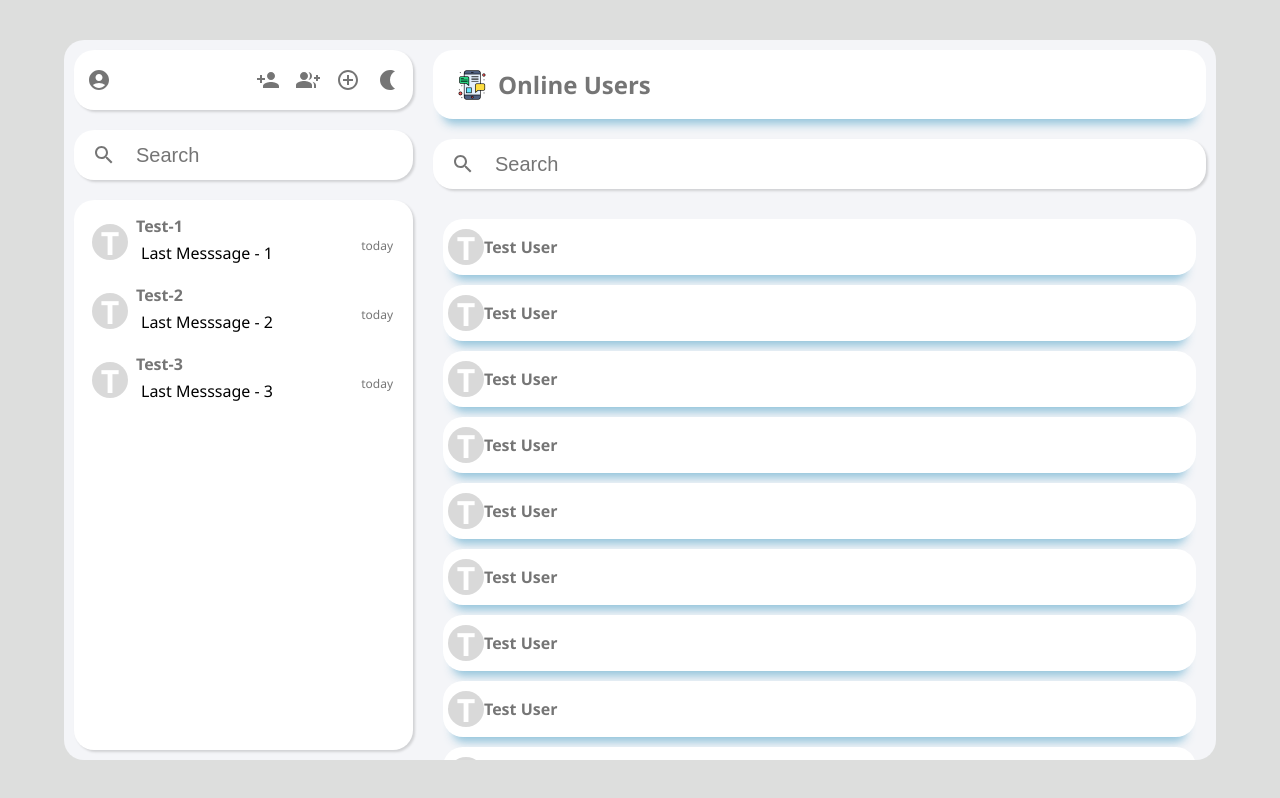
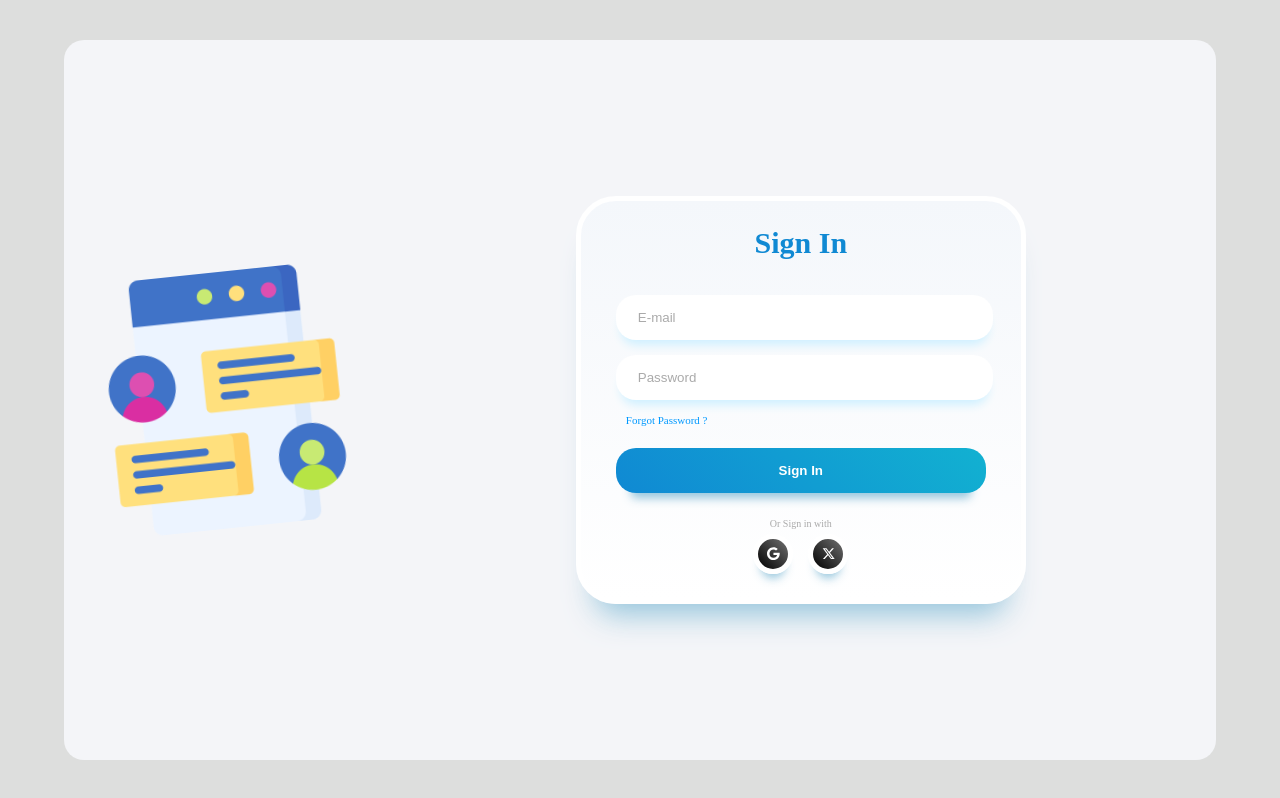
Before and after one commit to Sush25N/Chat_App_MERN, a React (Create React App) app in the folder client/: page / in a window 1280 px wide. Built offline with nearby package versions, Linux system fonts and the light colour scheme.

Commit message:
done with the routes and also added little styles to icons

```diff
--- a/client/src/App.js
+++ b/client/src/App.js
@@ -2,12 +2,28 @@ import React from "react";
 import "./App.css";
 import MainContainer from "./Components/MainContainer";
 import Login from "./Components/Login";
+import { Route, Routes } from "react-router-dom";
+import WelCome from "./Components/WelCome";
+import ChatArea from "./Components/ChatArea";
+import CreateGroups from "./Components/CreateGroups";
+import Users from "./Components/Users";
+import Groups from "./Components/Groups";
 
 const App = () => {
   return (
     <div className="App">
-      <MainContainer />
+      {/* <MainContainer /> */}
       {/* <Login /> */}
+      <Routes>
+        <Route path="/" element={<Login />} />
+        <Route path="app" element={<MainContainer />}>
+          <Route path="welcome" element={<WelCome />} />
+          <Route path="chat" element={<ChatArea />} />
+          <Route path="users" element={<Users />} />
+          <Route path="groups" element={<Groups />} />
+          <Route path="create-groups" element={<CreateGroups />} />
+        </Route>
+      </Routes>
     </div>
   );
 };
--- a/client/src/Components/ConversationsItem.js
+++ b/client/src/Components/ConversationsItem.js
@@ -1,9 +1,16 @@
 import React from "react";
+import { useNavigate } from "react-router-dom";
 
 const ConversationsItem = ({ props }) => {
+  const navigate = useNavigate();
   const { name, lastMessage, timeStamp } = props; //destructuring of props
   return (
-    <div className="conversation-container">
+    <div
+      className="conversation-container"
+      onClick={() => {
+        navigate("chat");
+      }}
+    >
       <p className="con-icon">{name[0]}</p>
       <p className="con-title">{name}</p>
       <p className="con-lastMessage">{lastMessage}</p>
--- a/client/src/Components/User_Groups.js
+++ b/client/src/Components/Groups.js
@@ -3,7 +3,7 @@ import { IconButton } from "@mui/material";
 import logo from "../icons/chat.png";
 import SearchIcon from "@mui/icons-material/Search";
 
-const User_Groups = () => {
+const Groups = () => {
   return (
     <div className="list-container">
       <div className="ug-header">
@@ -13,7 +13,7 @@ const User_Groups = () => {
               src={logo}
               style={{ height: "2rem", width: "2rem", marginLeft: "10px" }}
             />
-            <p className="ug-title">Online Users</p>
+            <p className="ug-title">Available Groups</p>
           </IconButton>
         </div>
       </div>
@@ -26,63 +26,63 @@ const User_Groups = () => {
       <div className="ug-list">
         <div className="list-item">
           <p className="con-icon">T</p>
-          <p className="con-title">Test User </p>
+          <p className="con-title">Test Groups </p>
         </div>
         <div className="list-item">
           <p className="con-icon">T</p>
-          <p className="con-title">Test User </p>
+          <p className="con-title">Test Groups </p>
         </div>
         <div className="list-item">
           <p className="con-icon">T</p>
-          <p className="con-title">Test User </p>
+          <p className="con-title">Test Groups </p>
         </div>
         <div className="list-item">
           <p className="con-icon">T</p>
-          <p className="con-title">Test User </p>
+          <p className="con-title">Test Groups </p>
         </div>
         <div className="list-item">
           <p className="con-icon">T</p>
-          <p className="con-title">Test User </p>
+          <p className="con-title">Test Groups </p>
         </div>
         <div className="list-item">
           <p className="con-icon">T</p>
-          <p className="con-title">Test User </p>
+          <p className="con-title">Test Groups </p>
         </div>
         <div className="list-item">
           <p className="con-icon">T</p>
-          <p className="con-title">Test User </p>
+          <p className="con-title">Test Groups </p>
         </div>
         <div className="list-item">
           <p className="con-icon">T</p>
-          <p className="con-title">Test User </p>
+          <p className="con-title">Test Groups </p>
         </div>
         <div className="list-item">
           <p className="con-icon">T</p>
-          <p className="con-title">Test User </p>
+          <p className="con-title">Test Groups </p>
         </div>
         <div className="list-item">
           <p className="con-icon">T</p>
-          <p className="con-title">Test User </p>
+          <p className="con-title">Test Groups </p>
         </div>
         <div className="list-item">
           <p className="con-icon">T</p>
-          <p className="con-title">Test User </p>
+          <p className="con-title">Test Groups </p>
         </div>
         <div className="list-item">
           <p className="con-icon">T</p>
-          <p className="con-title">Test User </p>
+          <p className="con-title">Test Groups </p>
         </div>
         <div className="list-item">
           <p className="con-icon">T</p>
-          <p className="con-title">Test User </p>
+          <p className="con-title">Test Groups </p>
         </div>
         <div className="list-item">
           <p className="con-icon">T</p>
-          <p className="con-title">Test User </p>
+          <p className="con-title">Test Groups </p>
         </div>
       </div>
     </div>
   );
 };
 
-export default User_Groups;
+export default Groups;
--- a/client/src/Components/MainContainer.js
+++ b/client/src/Components/MainContainer.js
@@ -1,33 +1,17 @@
-import React, { useState } from "react";
+import React from "react";
 import "./main-container.css";
 import Sidebar from "./Sidebar";
 // import CreateGroups from "./CreateGroups";
 // import ChatArea from "./ChatArea";
-import User_Groups from "./User_Groups";
+import { Outlet } from "react-router-dom";
 // import WelCome from "./WelCome";
 
 const MainContainer = () => {
-  const [conversations, setConversations] = useState([
-    {
-      name: "Test-1",
-      lastMessage: "Last Messsage - 1",
-      timeStamp: "today",
-    },
-    {
-      name: "Test-2",
-      lastMessage: "Last Messsage - 2",
-      timeStamp: "today",
-    },
-    {
-      name: "Test-3",
-      lastMessage: "Last Messsage - 3",
-      timeStamp: "today",
-    },
-  ]);
   return (
     <div className="main-container">
       <Sidebar />
-      <User_Groups />
+      <Outlet />
+      {/* <User_Groups /> */}
       {/* <CreateGroups /> */}
       {/* <WelCome /> */}
       {/* <ChatArea props={conversations[0]} /> */}
--- a/client/src/Components/Sidebar.js
+++ b/client/src/Components/Sidebar.js
@@ -5,11 +5,14 @@ import PersonAddIcon from "@mui/icons-material/PersonAdd";
 import GroupAddIcon from "@mui/icons-material/GroupAdd";
 import AddCircleOutlineIcon from "@mui/icons-material/AddCircleOutline";
 import NightlightIcon from "@mui/icons-material/Nightlight";
+import LightModeIcon from "@mui/icons-material/LightMode";
 import SearchIcon from "@mui/icons-material/Search";
 import { IconButton } from "@mui/material";
 import ConversationsItem from "./ConversationsItem";
+import { useNavigate } from "react-router-dom";
 
 const Sidebar = () => {
+  const [lightTheme, setLightTheme] = useState(true);
   const [conversations, setConversations] = useState([
     {
       name: "Test-1",
@@ -27,26 +30,44 @@ const Sidebar = () => {
       timeStamp: "today",
     },
   ]);
+  const navigate = useNavigate();
   return (
     <div className="sidebar-container">
-      <div className="sb-header">
+      <div className={"sb-header" + (lightTheme ? "" : " dark")}>
         <div>
           <IconButton>
-            <AccountCircleIcon />
+            <AccountCircleIcon className="icon" />
           </IconButton>
         </div>
         <div>
-          <IconButton>
-            <PersonAddIcon />
+          <IconButton
+            onClick={() => {
+              navigate("users");
+            }}
+          >
+            <PersonAddIcon className="icon" />
           </IconButton>
-          <IconButton>
-            <GroupAddIcon />
+          <IconButton
+            onClick={() => {
+              navigate("groups");
+            }}
+          >
+            <GroupAddIcon className="icon" />
           </IconButton>
-          <IconButton>
-            <AddCircleOutlineIcon />
+          <IconButton
+            onClick={() => {
+              navigate("create-groups");
+            }}
+          >
+            <AddCircleOutlineIcon className="icon" />
           </IconButton>
-          <IconButton>
-            <NightlightIcon />
+          <IconButton
+            onClick={() => {
+              setLightTheme(!lightTheme);
+            }}
+          >
+            {lightTheme && <NightlightIcon />}
+            {!lightTheme && <LightModeIcon />}
           </IconButton>
         </div>
       </div>
--- /dev/null
+++ b/client/src/Components/Users.js
@@ -0,0 +1,88 @@
+import React from "react";
+import { IconButton } from "@mui/material";
+import logo from "../icons/chat.png";
+import SearchIcon from "@mui/icons-material/Search";
+
+const Users = () => {
+  return (
+    <div className="list-container">
+      <div className="ug-header">
+        <div>
+          <IconButton>
+            <img
+              src={logo}
+              style={{ height: "2rem", width: "2rem", marginLeft: "10px" }}
+            />
+            <p className="ug-title">Online Users</p>
+          </IconButton>
+        </div>
+      </div>
+      <div className="sb-search">
+        <IconButton>
+          <SearchIcon />
+        </IconButton>
+        <input placeholder="Search" className="search-box" />
+      </div>
+      <div className="ug-list">
+        <div className="list-item">
+          <p className="con-icon">T</p>
+          <p className="con-title">Test User </p>
+        </div>
+        <div className="list-item">
+          <p className="con-icon">T</p>
+          <p className="con-title">Test User </p>
+        </div>
+        <div className="list-item">
+          <p className="con-icon">T</p>
+          <p className="con-title">Test User </p>
+        </div>
+        <div className="list-item">
+          <p className="con-icon">T</p>
+          <p className="con-title">Test User </p>
+        </div>
+        <div className="list-item">
+          <p className="con-icon">T</p>
+          <p className="con-title">Test User </p>
+        </div>
+        <div className="list-item">
+          <p className="con-icon">T</p>
+          <p className="con-title">Test User </p>
+        </div>
+        <div className="list-item">
+          <p className="con-icon">T</p>
+          <p className="con-title">Test User </p>
+        </div>
+        <div className="list-item">
+          <p className="con-icon">T</p>
+          <p className="con-title">Test User </p>
+        </div>
+        <div className="list-item">
+          <p className="con-icon">T</p>
+          <p className="con-title">Test User </p>
+        </div>
+        <div className="list-item">
+          <p className="con-icon">T</p>
+          <p className="con-title">Test User </p>
+        </div>
+        <div className="list-item">
+          <p className="con-icon">T</p>
+          <p className="con-title">Test User </p>
+        </div>
+        <div className="list-item">
+          <p className="con-icon">T</p>
+          <p className="con-title">Test User </p>
+        </div>
+        <div className="list-item">
+          <p className="con-icon">T</p>
+          <p className="con-title">Test User </p>
+        </div>
+        <div className="list-item">
+          <p className="con-icon">T</p>
+          <p className="con-title">Test User </p>
+        </div>
+      </div>
+    </div>
+  );
+};
+
+export default Users;
--- a/client/src/Components/main-container.css
+++ b/client/src/Components/main-container.css
@@ -1,3 +1,13 @@
+.dark {
+  background-color: #2d3941 !important;
+  color: whitesmoke !important;
+}
+
+.icon {
+  width: 1.25em !important;
+  height: 1.25em !important;
+}
+
 .main-container {
   background-color: #f4f5f8;
   height: 90vh;
@@ -56,7 +66,15 @@
   column-gap: 10px;
   padding: 5px;
   margin: 5px;
-  border-radius: 20px;
+  transition-duration: 0.5s;
+}
+
+.conversation-container:hover {
+  background-color: #d9d9d9;
+}
+
+.conversation-container:active {
+  background-color: white;
 }
 
 .con-icon {
```
Also changed, not shown: client/src/Components/ChatArea.js (+24 -5 lines).
